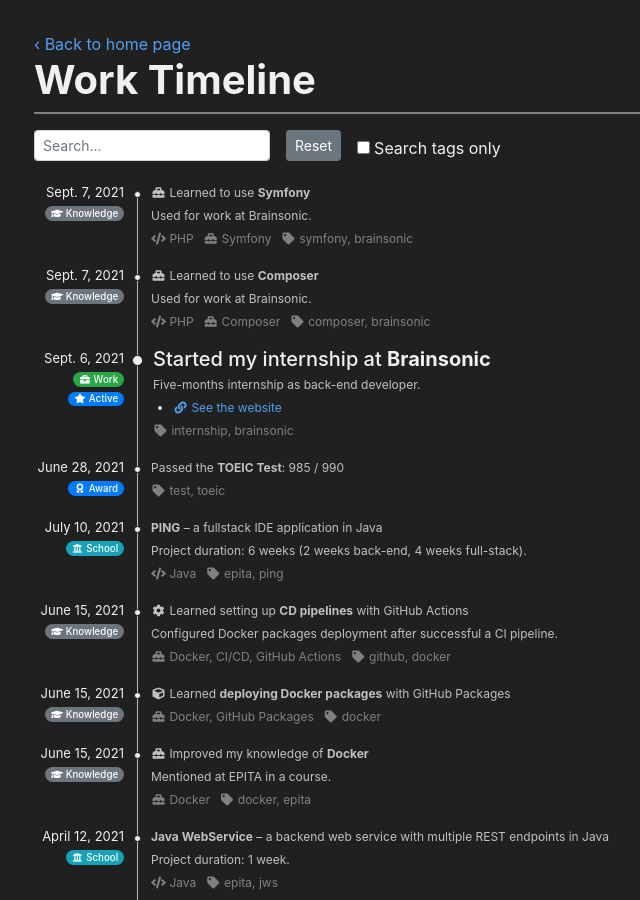
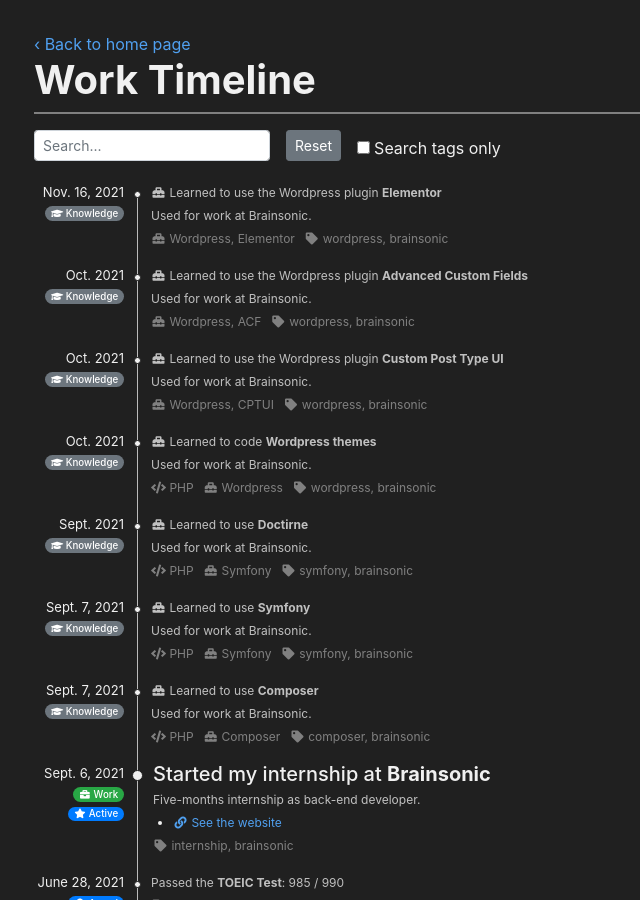
Before and after one commit to matiboux/matiboux.me, a Jekyll site: the page built from timeline.html, in a window 1280 px wide and 900 px high. Shown: the whole window, without its empty margins (51-691 px from the left). Built offline with Jekyll 4.4.1, drawn with Linux system fonts in a browser that asks for light colours; nearby versions of some CDN libraries; some of the changed text lies outside the part shown.

Commit message:
Add work tools I use in timline

```diff
--- a/_data/timeline.yml
+++ b/_data/timeline.yml
@@ -12,6 +12,48 @@
   # libraries: []
   # tags: []
 
+
+- description:
+  - <i class="fas fa-toolbox fa-fw"></i> Learned to use the Wordpress plugin <b>Elementor</b>
+  - Used for work at Brainsonic.
+  date: Nov. 16, 2021
+  tools: [Wordpress, Elementor]
+  category: knowledge
+  tags: [wordpress, brainsonic]
+
+- description:
+  - <i class="fas fa-toolbox fa-fw"></i> Learned to use the Wordpress plugin <b>Advanced Custom Fields</b>
+  - Used for work at Brainsonic.
+  date: Oct. 2021
+  tools: [Wordpress, ACF]
+  category: knowledge
+  tags: [wordpress, brainsonic]
+
+- description:
+  - <i class="fas fa-toolbox fa-fw"></i> Learned to use the Wordpress plugin <b>Custom Post Type UI</b>
+  - Used for work at Brainsonic.
+  date: Oct. 2021
+  tools: [Wordpress, CPTUI]
+  category: knowledge
+  tags: [wordpress, brainsonic]
+
+- description:
+  - <i class="fas fa-toolbox fa-fw"></i> Learned to code <b>Wordpress themes</b>
+  - Used for work at Brainsonic.
+  date: Oct. 2021
+  tools: [Wordpress]
+  languages: [PHP]
+  category: knowledge
+  tags: [wordpress, brainsonic]
+
+- description:
+  - <i class="fas fa-toolbox fa-fw"></i> Learned to use <b>Doctirne</b>
+  - Used for work at Brainsonic.
+  date: Sept. 2021
+  tools: [Symfony]
+  languages: [PHP]
+  category: knowledge
+  tags: [symfony, brainsonic]
 
 - description:
   - <i class="fas fa-toolbox fa-fw"></i> Learned to use <b>Symfony</b>
@@ -1345,6 +1387,13 @@
   languages: [HTML, CSS]
   category: knowledge
 
+- description:
+  - <i class="fas fa-toolbox fa-fw"></i> Learned to use <b>Wordpress</b>
+  date: Oct. 13, 2012
+  tools: [Wordpress]
+  category: knowledge
+  tags: [wordpress]
+
 - title: Created a <b>Wordpress blog</b>
   description: This was my first blog online and it was easily created on <a href="https://wordpress.com/">wordpress.com</a>.
   links:
```
